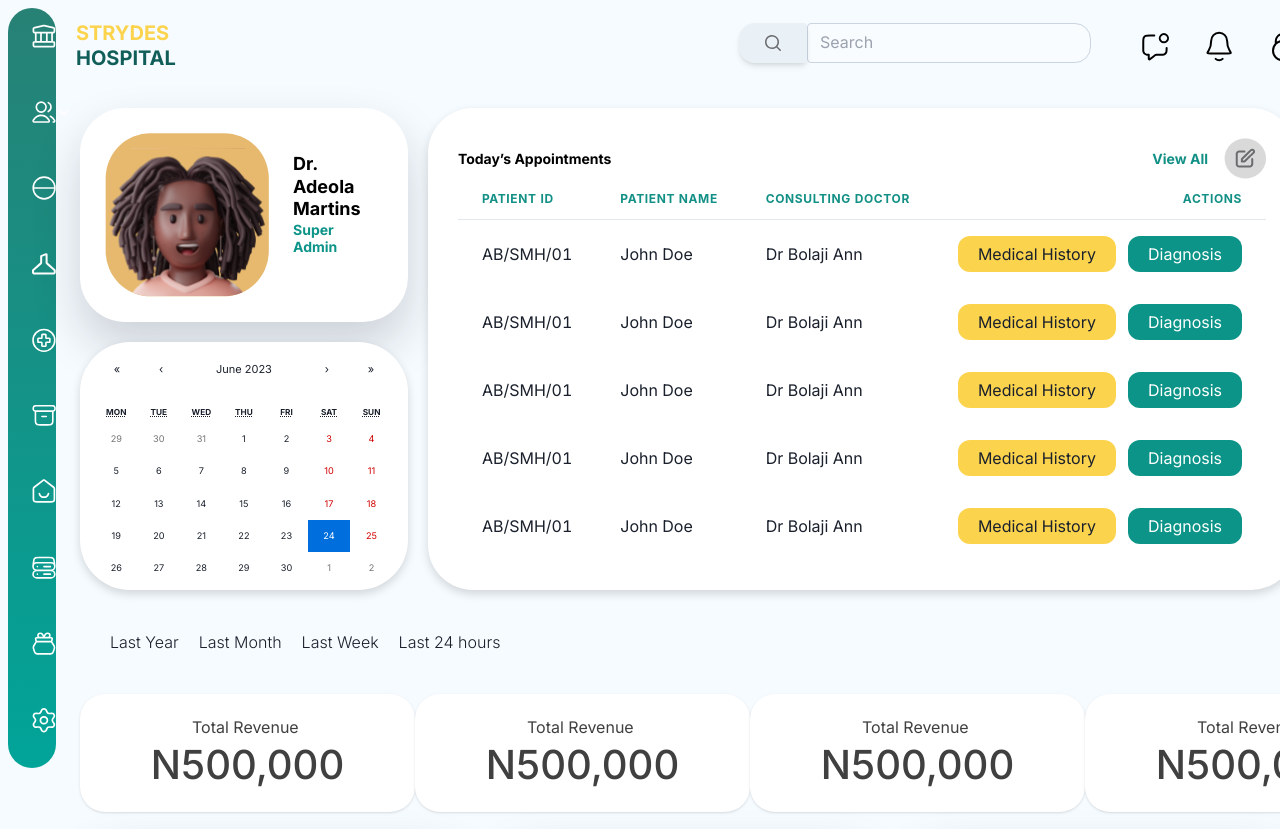
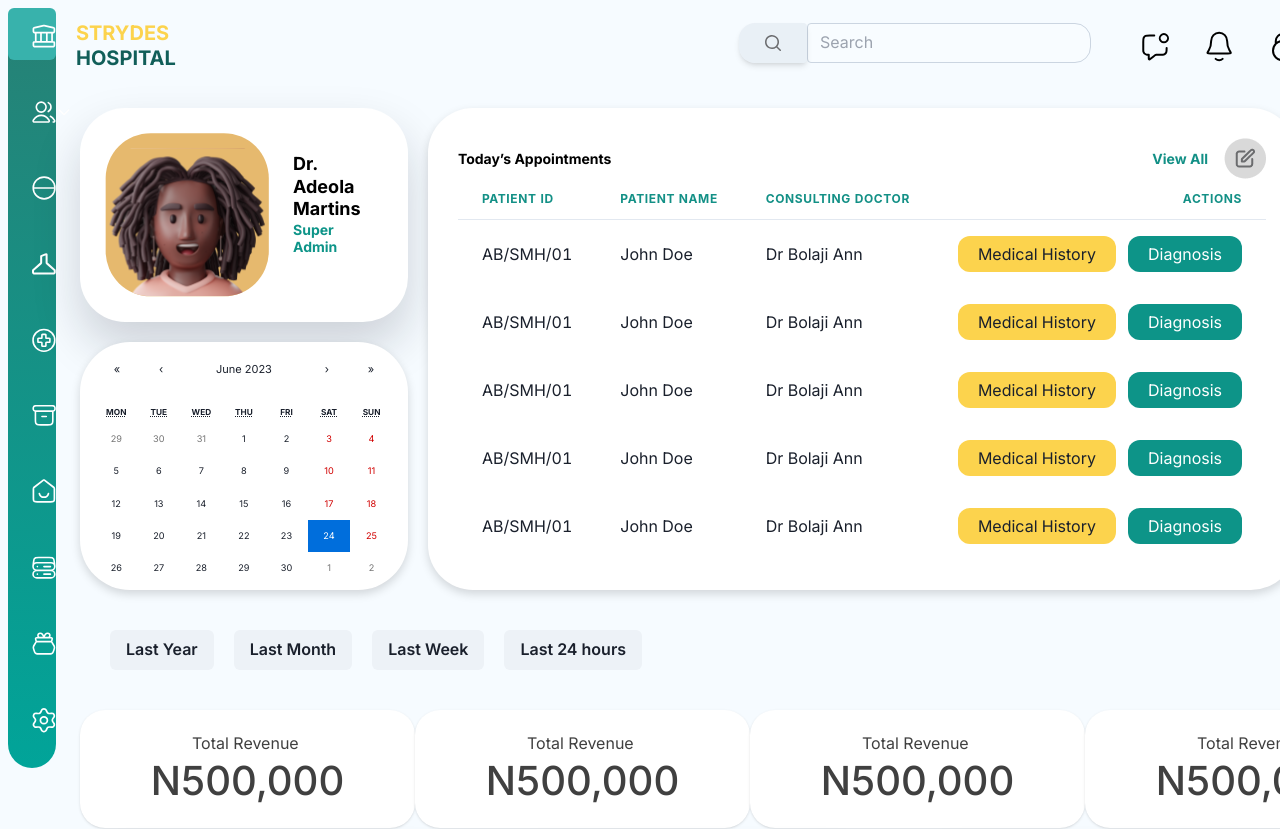
Before and after one commit to scentre/strydes_hospital, a React (Create React App) app: page /admin/bank in a window 1280 px wide. Shown: the top 829 px of the page. Built offline with nearby package versions, Linux system fonts and the light colour scheme.

Commit message:
updated the table

```diff
--- a/src/components/adminSidebar/index.js
+++ b/src/components/adminSidebar/index.js
@@ -12,7 +12,7 @@ import settings from "../../assets/settings.svg";
 import users from "../../assets/users.svg";
 import inPatients from "../../assets/In-Patients.svg";
 import outPatients from "../../assets/Out-Patients.svg";
-import { useNavigate } from "react-router-dom";
+import { useNavigate, useLocation } from "react-router-dom";
 
 import { Box, Flex, Text, Collapse, Icon, Image } from "@chakra-ui/react";
 import { ChevronDownIcon, ChevronRightIcon } from "@heroicons/react/outline";
@@ -20,6 +20,7 @@ import { useState } from "react";
 
 const AdminSideBar = () => {
   const [openMenus, setOpenMenus] = useState([]);
+  const location = useLocation();
 
   //logo
   let logos = [
@@ -78,8 +79,15 @@ const AdminSideBar = () => {
       {logos.map(({ icon, name, id, subMenus }) => {
         const isMenuOpen = openMenus.includes(id);
 
+        const isActive = location.pathname === `/admin/${name}`;
+
         return (
-          <Box key={id} py={"2"}>
+          <Box
+            key={id}
+            py={"2"}
+            bg={isActive ? "teal.400" : "transparent"}
+            borderRadius="md"
+          >
             <Flex
               align="center"
               pl={"3"}
@@ -114,7 +122,17 @@ const AdminSideBar = () => {
             <Collapse in={isMenuOpen} animateOpacity>
               <Box pl="4">
                 {subMenus.map(
-                  ({ id: submenuId, icon: innerIcon, name: innerName }) => (
+                  ({ id: submenuId, icon: innerIcon, name: innerName }) => {
+                    const normalizedLocationPath = location.pathname.replace(
+                      /^\/|\/$/g,
+                      ""
+                    );
+                    const normalizedSubMenuPath =
+                      `/admin/${name}/${innerName}`.replace(/^\/|\/$/g, "");
+                    const isSubMenuActive =
+                      normalizedLocationPath === normalizedSubMenuPath;
+
+                    return (
                       <Image
                         key={submenuId}
                         py="1"
@@ -122,9 +140,12 @@ const AdminSideBar = () => {
                         src={innerIcon}
                         width="30px"
                         cursor="pointer"
+                        bg={isSubMenuActive ? "teal.400" : "transparent"}
+                        borderRadius="md"
                         onClick={() => navigate(`/admin/${name}/${innerName}`)}
                       />
-                  )
+                    );
+                  }
                 )}
               </Box>
             </Collapse>
--- a/src/components/app/app.jsx
+++ b/src/components/app/app.jsx
@@ -1,4 +1,4 @@
-import { Route, Routes } from "react-router-dom";
+import { Navigate, Route, Routes } from "react-router-dom";
 import { Home } from "../../pages/home";
 import { Login } from "../../pages/login";
 import { Register } from "../../pages/register";
@@ -39,6 +39,7 @@ function App() {
               <PublicRoute restricted={true} component={AdminPageLayout} />
             }
           >
+            <Route path="" element={<Navigate to="bank" replace />} />
             <Route
               path="bank"
               element={<PublicRoute restricted={true} component={AdminBank} />}
--- a/src/components/dateFilter/index.js
+++ b/src/components/dateFilter/index.js
@@ -1,7 +1,9 @@
-import { Box, Text } from "@chakra-ui/react";
-import React from "react";
+import { Box, Button, Text } from "@chakra-ui/react";
+import React, { useState } from "react";
 
 const DateFilter = () => {
+  const days = ["Last Year", "Last Month", "Last Week", "Last 24 hours"];
+  const [date, setDate] = useState("Last Year");
   return (
     <Box>
       <Box
@@ -10,10 +12,18 @@ const DateFilter = () => {
         padding={"10px 20px"}
         margin={"30px 10px"}
       >
-        <Text>Last Year</Text>
-        <Text>Last Month</Text>
-        <Text>Last Week</Text>
-        <Text>Last 24 hours</Text>
+        {days.map((day) => (
+          <Button
+            onClick={() => setDate(day)}
+            className={
+              date === day
+                ? "bg-red-600 text-teal-600 text-[20px] font-bold leading-tight"
+                : "text-neutral-700 text-[20px] font-bold leading-tight bg-green-500"
+            }
+          >
+            {day}
+          </Button>
+        ))}
       </Box>
     </Box>
   );
--- a/src/components/patientsTable/index.js
+++ b/src/components/patientsTable/index.js
@@ -15,8 +15,9 @@ import {
 import edit from "../../assets/edit.png";
 
 import { useState } from "react";
+import SearchBar from "../searchBar";
 
-const PatientsTable = () => {
+const PatientsTable = ({ name }) => {
   const data = [
     { id: 1, name: "John Doe", age: 25 },
     { id: 2, name: "Jane Smith", age: 30 },
@@ -65,10 +66,41 @@ const PatientsTable = () => {
         </Text>
 
         <Box className="text-right">
-          <span className="text-[#139086] text-[14px] font-extrabold float-right flex gap-4 items-center">
+          {name === "Out-Patient Department" ? (
+            <Box
+              display={"flex"}
+              alignContent={"center"}
+              gap={"15px"}
+              justifyContent={"center"}
+            >
+              <div className="">
+                <SearchBar />
+              </div>
+              <Button bg={"#139086"} px={"50px"} color={"white"}>
+                Add Patient
+              </Button>
+            </Box>
+          ) : name === "In-Patient Department" ? (
+            <Box
+              display={"flex"}
+              alignContent={"center"}
+              gap={"15px"}
+              justifyContent={"center"}
+            >
+              <div className="">
+                <SearchBar />
+              </div>
+              <Button bg={"#139086"} px={"50px"} color={"white"}>
+                Discharge
+              </Button>
+            </Box>
+          ) : (
+            ""
+          )}
+          {/* <span className="text-[#139086] text-[14px] font-extrabold float-right flex gap-4 items-center">
             View All
             <Image src={edit} />
-          </span>
+          </span> */}
         </Box>
       </Box>
       <Table variant="unstyled" bgColor={"white"}>
--- a/src/pages/adminBank/index.js
+++ b/src/pages/adminBank/index.js
@@ -10,6 +10,8 @@ import DateDisplay from "../../components/dateDisplay";
 
 const AdminBank = () => {
   const [value, onChange] = useState(new Date());
+
+  const days = ["Last Year", "Last Month", "Last Week", "Last 24 hours"];
   return (
     <AdminContentLayout>
       <Grid display={"grid"} gridTemplateColumns={"1fr 2fr"} gap={"20px"}>
@@ -23,7 +25,7 @@ const AdminBank = () => {
           <Calendar onChange={onChange} value={value} />
         </Box>
       </Grid>
-      <DateFilter />
+      <DateFilter days={days} />
       <DateDisplay />
     </AdminContentLayout>
   );
--- a/src/pages/login/login.jsx
+++ b/src/pages/login/login.jsx
@@ -1,6 +1,6 @@
 import { useEffect, useRef } from "react";
 import { useDispatch, useSelector } from "react-redux";
-import { Link, useNavigate } from "react-router-dom";
+import { useNavigate } from "react-router-dom";
 import { Toaster } from "react-hot-toast";
 import { loginUser } from "../../store/auth/authActions";
 import { errorToast } from "../../utils";
@@ -76,7 +76,6 @@ export const Login = () => {
                   fontSize={"54px"}
                   fontWeight={"extrabold"}
                   padding={"60px 60px 0 60px"}
-                  border={"1px solid red"}
                 >
                   Your One Stop
                 </Text>
@@ -85,7 +84,6 @@ export const Login = () => {
                   fontSize={"144px"}
                   fontWeight={"extrabold"}
                   paddingInline={"60px"}
-                  border={"1px solid red"}
                 >
                   EMR
                 </Text>
--- a/src/pages/outPatients/index.js
+++ b/src/pages/outPatients/index.js
@@ -1,7 +1,7 @@
 import PatientsTable from "../../components/patientsTable";
 
 const OutPatients = () => {
-  return <PatientsTable />;
+  return <PatientsTable name="Out-Patient Department" />;
 };
 
 export default OutPatients;
```
Lines whose indentation alone changed are shown as unchanged.
